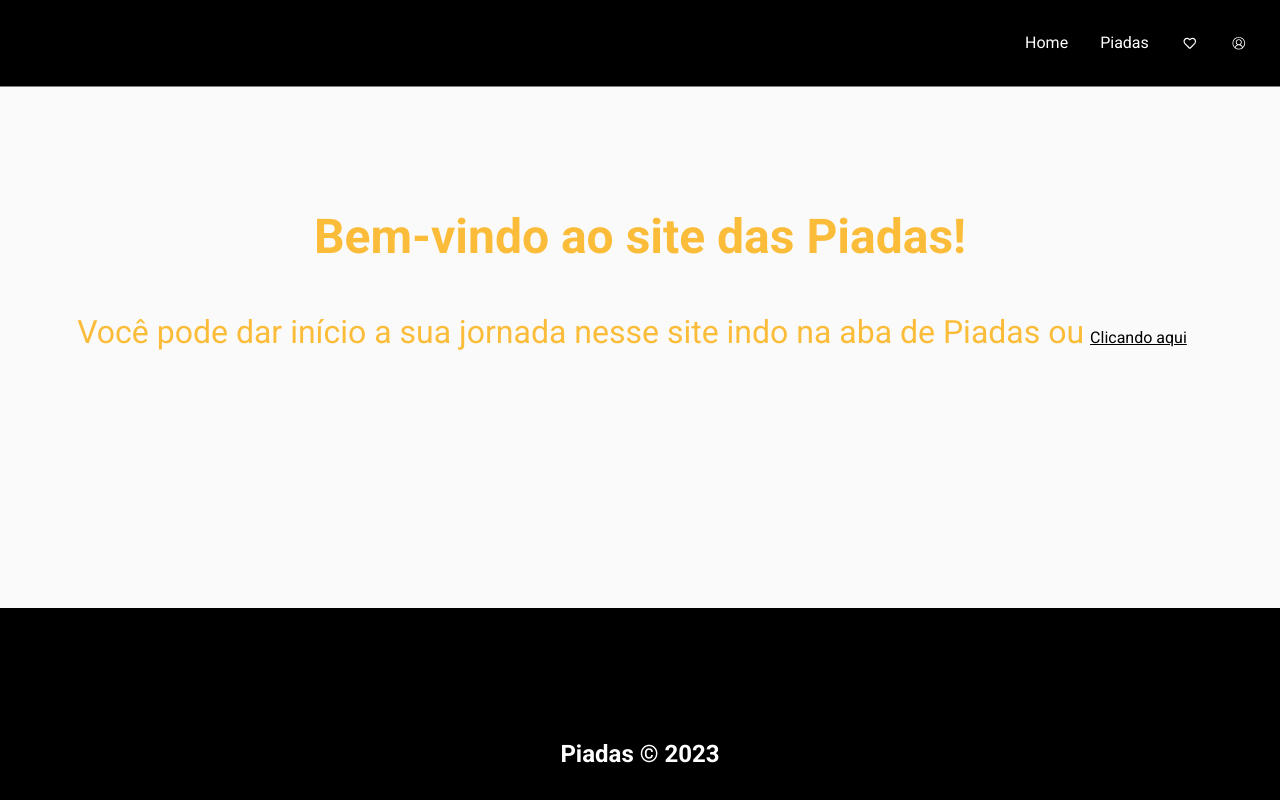
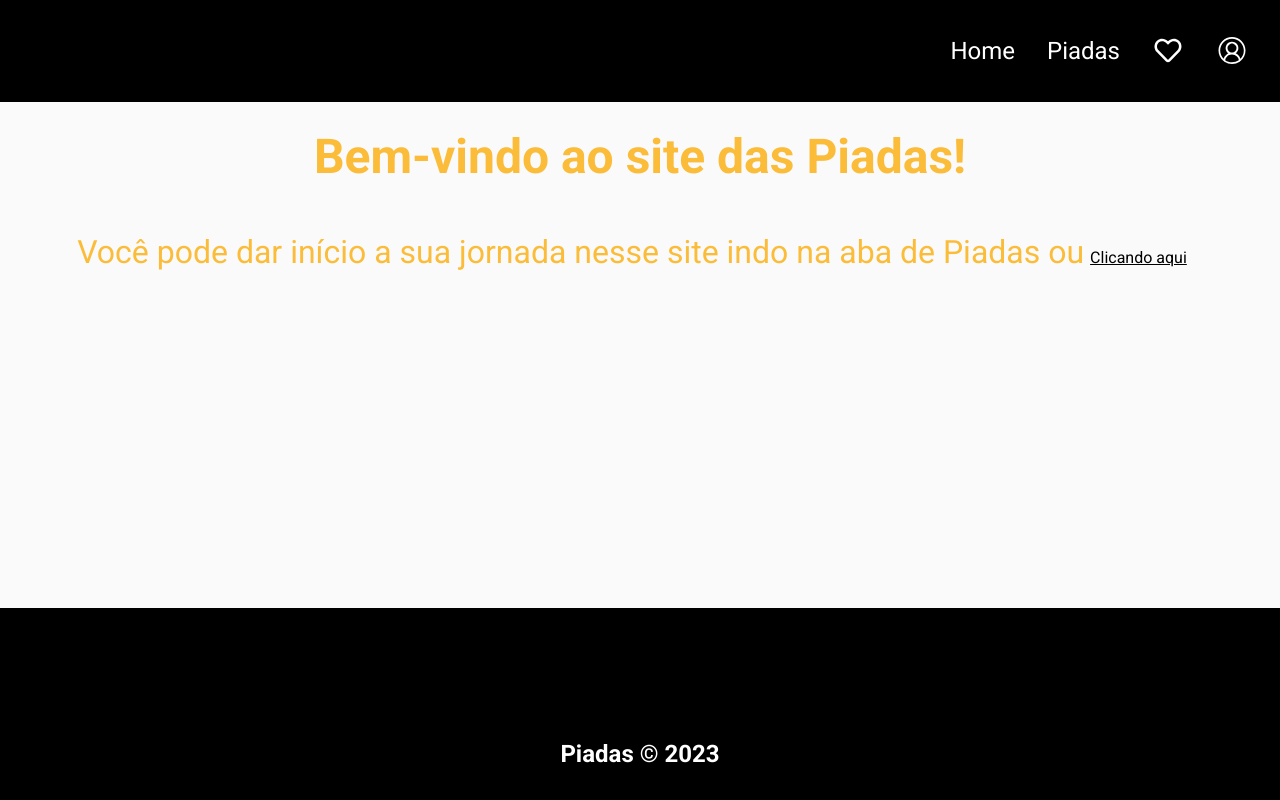
Before and after one commit to Luiz-Coelho/piadas, a React (Vite) app: page /#/ in a window 1280 px wide. Built offline with nearby package versions, Linux system fonts and the light colour scheme; no server answers; some icons are missing.

Commit message:
fix jokeform url construction

```diff
--- a/src/App.jsx
+++ b/src/App.jsx
@@ -17,7 +17,7 @@ export default function App() {
   return (
     <>
       <Navbar />
-      <main className={styles.main_container}>
+      <div className={styles.main_container}>
         <Routes>
           <Route path="/" element={<Home />} />
           <Route path="/jokes" element={<Jokes />} />
@@ -29,7 +29,7 @@ export default function App() {
           </Route>
           <Route path="*" element={<Missing />} />
         </Routes>
-      </main>
+      </div>
       <Footer />
     </>
   );
--- a/src/App.module.css
+++ b/src/App.module.css
@@ -1,7 +1,4 @@
 .main_container {
   display: flex;
-  justify-content: space-between;
-  margin: 0 auto;
-  flex-wrap: wrap;
-  width: 100%;
+  flex-direction: column;
 }
--- a/src/Footer/Footer.module.css
+++ b/src/Footer/Footer.module.css
@@ -1,8 +1,7 @@
 .footer_container {
-  position: fixed;
-  bottom: 0;
-  left: 0;
-  right: 0;
+  position: sticky;
+  top: 100%;
+  width: 100%;
   background-color: black;
   color: white;
   display: flex;
--- a/src/Jokes/JokeForm/index.jsx
+++ b/src/Jokes/JokeForm/index.jsx
@@ -16,7 +16,7 @@ export default function JokeForm({ handleSubmit, getData }) {
   function submit(e) {
     e.preventDefault();
 
-    let url = `joke/${selectedCategory}?blacklistFlags=nsfw,religious,political,racist,sexist,explicit`;
+    let url = `joke/${selectedCategory}?`;
 
     if (selectedLanguage !== "en") {
       url += `lang=${selectedLanguage}&`;
@@ -24,6 +24,9 @@ export default function JokeForm({ handleSubmit, getData }) {
     if (type !== "any") {
       url += `&type=${type}`;
     }
+
+    url += "blacklistFlags=nsfw,religious,political,racist,sexist,explicit";
+
     handleSubmit(url);
   }
 
--- a/src/Navbar/Navbar.module.css
+++ b/src/Navbar/Navbar.module.css
@@ -1,16 +1,14 @@
 .navbar_container {
   position: fixed;
   top: 0;
+  right: 0;
   left: 0;
-  right: 0;
   background-color: black;
-  font-size: 1.5rem;
   display: flex;
   align-items: center;
   justify-content: end;
   padding: 1rem;
   transition: 0.5s;
-  border-bottom: 1px solid gray;
 }
 
 .links_container {
@@ -25,7 +23,7 @@ button {
   color: white;
   background-color: rgba(0, 0, 0, 0);
   cursor: pointer;
-  font-size: 1rem;
+  font-size: 1.5rem;
 }
 
 .links_container a:hover,
@@ -34,17 +32,9 @@ button:hover {
   background-color: rgba(0, 0, 0, 0);
 }
 
-button {
-  padding: 1rem;
-}
-
 svg {
   padding-top: 5px;
-  font-size: 1.1rem;
-}
-
-img {
-  width: 2rem;
+  font-size: 2rem;
 }
 
 .auth_div {
--- a/src/components/Container.module.css
+++ b/src/components/Container.module.css
@@ -1,6 +1,4 @@
 .container {
   display: flex;
-  margin: 0 auto;
-  padding-top: 10rem;
-  padding-bottom: 10rem;
+  padding-top: 5rem;
 }
--- a/src/index.css
+++ b/src/index.css
@@ -17,7 +17,5 @@ html {
 
 body,
 #root {
-  display: flex;
-  flex-direction: column;
-  height: 100%;
+  min-height: 100vh;
 }
```
